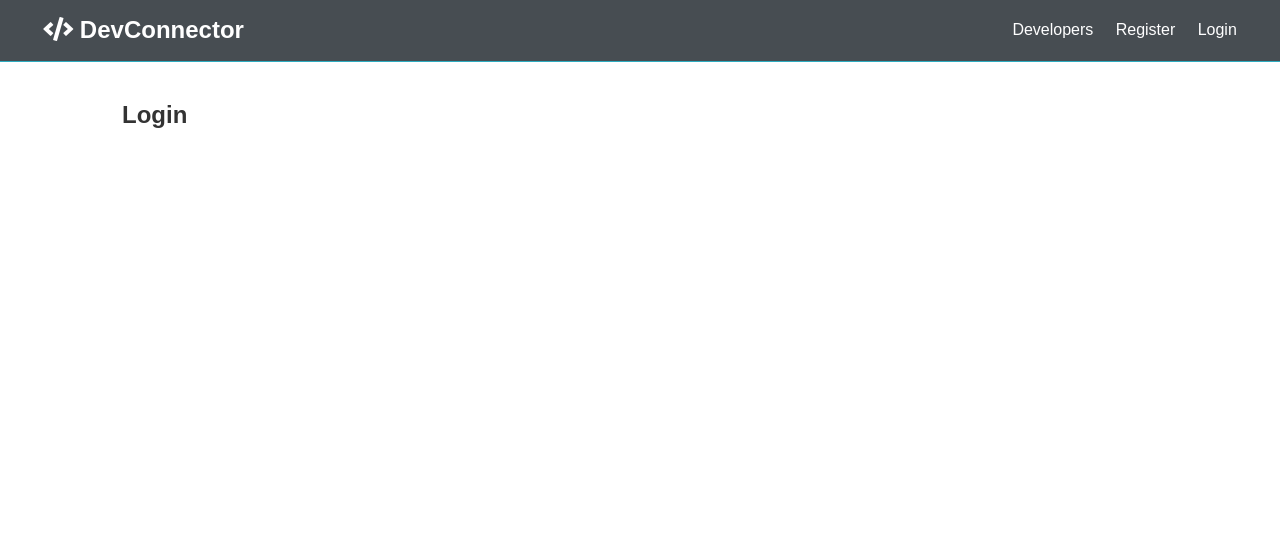
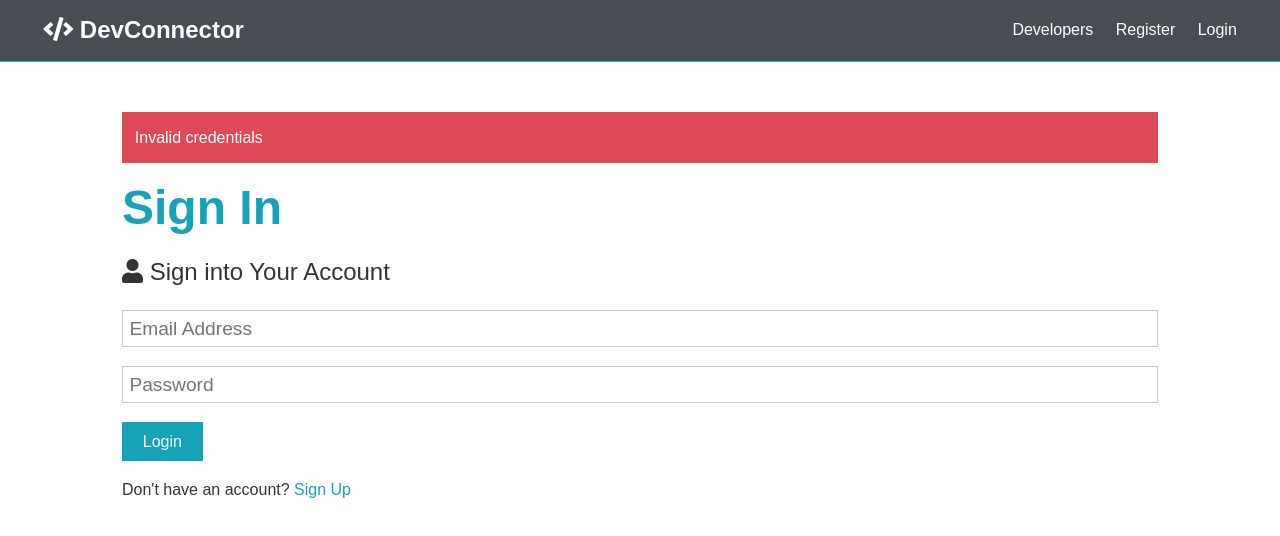
Before and after one commit to anggit97/developer-sosmed, a React (Create React App) app in the folder client/: page /login in a window 1280 px wide. Shown: the top 536 px of the page. Built offline with nearby package versions, Linux system fonts and the light colour scheme.

Commit message:
Add Login Form with its dummy function

```diff
--- a/client/src/components/auth/Login.js
+++ b/client/src/components/auth/Login.js
@@ -1,10 +1,54 @@
-import React from 'react'
+import React, { Fragment, useState } from 'react'
 
 const Login = () => {
+
+    const [formData, setFormData] = useState({
+        email: "",
+        password: ""
+    })
+
+    const { email, password } = formData
+
+    const onChange = e => setFormData({ ...formData, [e.target.name]: e.target.value })
+
+    const onSubmit = e => {
+        e.preventDefault()
+        console.log(formData)
+    }
+
     return (
-        <div>
-            <h1>Login</h1>
-        </div>
+        <Fragment>
+            <div className="alert alert-danger">
+                Invalid credentials
+            </div>
+            <h1 className="large text-primary">Sign In</h1>
+            <p className="lead"><i className="fas fa-user"></i> Sign into Your Account</p>
+            <form className="form" onSubmit={e => onSubmit(e)}>
+                <div className="form-group">
+                    <input
+                        type="email"
+                        placeholder="Email Address"
+                        name="email"
+                        value={email}
+                        onChange={e => onChange(e)}
+                        required
+                    />
+                </div>
+                <div className="form-group">
+                    <input
+                        type="password"
+                        placeholder="Password"
+                        name="password"
+                        value={password}
+                        onChange={e => onChange(e)}
+                    />
+                </div>
+                <input type="submit" className="btn btn-primary" value="Login" />
+            </form>
+            <p className="my-1">
+                Don't have an account? <a href="register.html">Sign Up</a>
+            </p>
+        </Fragment>
     )
 }
 
```
